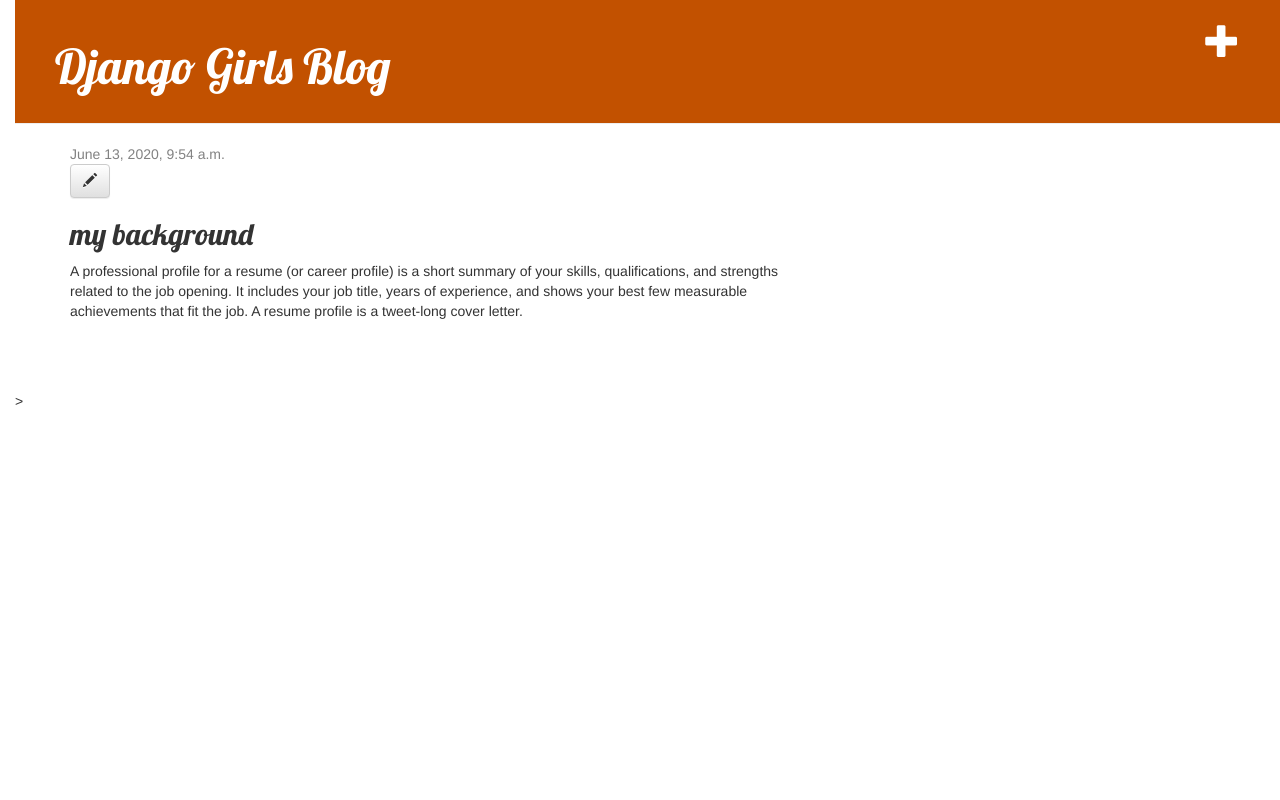
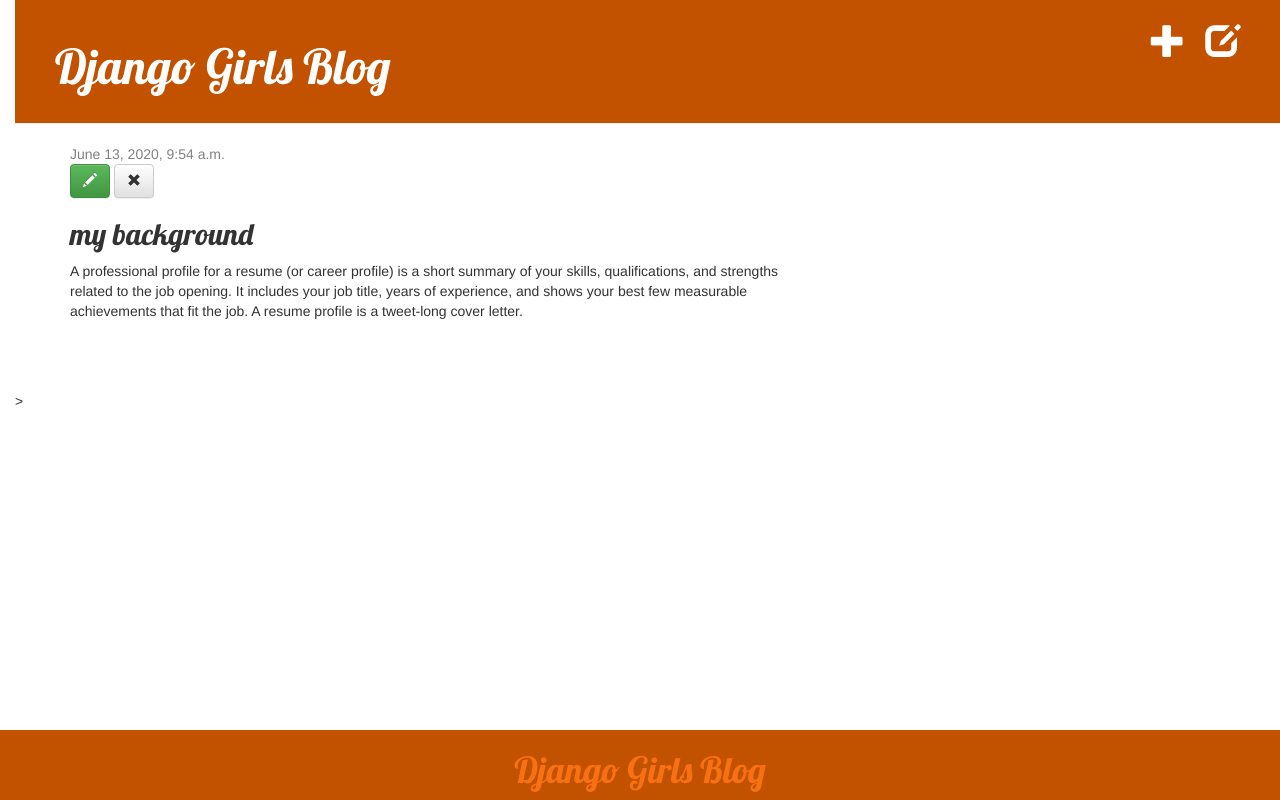
Before and after one commit to angelnagaba/DjangoClasses, a Django app: page /post/3/ in a window 1280 px wide. Run offline with Django 3.2, Linux system fonts and the light colour scheme; data comes from the database, SQL or seed files in the repository; both versions use the stored data as it was after the commit; some libraries are stand-ins or nearby versions.

Commit message:
Modified posts to enable more actions

```diff
--- a/blog/templates/blog/base.html
+++ b/blog/templates/blog/base.html
@@ -7,11 +7,23 @@
         <link rel="stylesheet" href="//maxcdn.bootstrapcdn.com/bootstrap/3.2.0/css/bootstrap-theme.min.css">
         <link href='//fonts.googleapis.com/css?family=Lobster&subset=latin,latin-ext' rel='stylesheet' type='text/css'>
         <link rel="stylesheet" href="{% static 'css/blog.css' %}">
+       <style>
+       .footer{
+        position: fixed;
+        left: 0;
+        bottom: 0;
+        width: 100%;
+        background-color: #C25100;
+        color: white;
+        text-align: center;
 
+       }
+       </style>
 
     </head>
     <body>
         <div class="page-header">
+            <a href="{% url 'post_draft_list' %}" class="top-menu"><span class="glyphicon glyphicon-edit"></span></a>
             <a href="{% url 'post_new' %}" class="top-menu"><span class="glyphicon glyphicon-plus"></span></a>
             <h1><a href="/">Django Girls Blog</a></h1>
         </div>
@@ -23,6 +35,10 @@
                 </div>
             </div>
         </div>
-        <div class="page-footer"></div>
+        <div class="footer">
+            <!--<a href="{% url 'post_draft_list' %}" class="top-menu"><span class="glyphicon glyphicon-edit"></span></a>
+            <a href="{% url 'post_new' %}" class="top-menu"><span class="glyphicon glyphicon-plus"></span></a>-->
+            <h1><a href="/">Django Girls Blog</a></h1>
+        </div>
     </body>>
 </html>
--- a/blog/templates/blog/post_detail.html
+++ b/blog/templates/blog/post_detail.html
@@ -3,11 +3,14 @@
 {% block content %}
     <div class="post">
         {% if post.published_date %}
-            <div class="date">
-                {{ post.published_date }}
-            </div>
+        <div class="date">
+            {{ post.published_date }}
+        </div>
+        {% else %}
+        <a class="btn btn-success" href="{% url 'post_publish' pk=post.pk %}">Publish</a>
         {% endif %}
-        <a class="btn btn-default" href="{% url 'post_edit' pk=post.pk %}"><span class="glyphicon glyphicon-pencil"></span></a>
+        <a class="btn btn-success" href="{% url 'post_edit' pk=post.pk %}"><span class="glyphicon glyphicon-pencil"></span></a>
+        <a class="btn btn-default" href="{% url 'post_delete' pk=post.pk %}"><span class="glyphicon glyphicon-remove"></span></a>
         <h2>{{ post.title }}</h2>
         <p>{{ post.text|linebreaksbr }}</p>
     </div>
--- a/blog/templates/blog/post_edit.html
+++ b/blog/templates/blog/post_edit.html
@@ -4,6 +4,8 @@
     <h2>New post</h2>
     <form method="POST" class="post-form">{% csrf_token %}
         {{ form.as_p }}
-        <button type="submit" class="save btn btn-default">Save</button>
+        <button type="submit" class="save btn btn-success">Submit</button>
+        <button type="submit" class="save btn btn-success m-1">Save as draft</button>
+
     </form>
 {% endblock %}
--- a/blog/templates/blog/post_list.html
+++ b/blog/templates/blog/post_list.html
@@ -1,13 +1,18 @@
 {% extends 'blog/base.html' %}
+{% load static %}
 
 {% block content %}
+<img src="{% static 'images/angel.jpg' %}"/>
     {% for post in posts %}
+
+
         <div class="post">
             <div class="date">
                 {{ post.published_date }}
             </div>
             <h2><a href="{% url 'post_detail' pk=post.pk %}">{{ post.title }}</a></h2>
             <p>{{ post.text|linebreaksbr }}</p>
+
         </div>
     {% endfor %}
 {% endblock %}
--- a/blog/urls.py
+++ b/blog/urls.py
@@ -5,5 +5,8 @@
   path('post/<int:pk>/', views.post_detail, name='post_detail'),
   path('post/new/', views.post_new, name='post_new'),
   path('post/<int:pk>/edit/', views.post_edit, name='post_edit'),
+  path('drafts/', views.post_draft_list, name='post_draft_list'),
+  path('post/<pk>/publish/', views.post_publish, name='post_publish'),
+  path('post/<pk>/delete',views.post_delete, name = 'post_delete'),
 
 ]
--- a/blog/views.py
+++ b/blog/views.py
@@ -14,18 +14,22 @@
 def post_detail(request, pk):
     post = get_object_or_404(Post, pk=pk)
     return render(request, 'blog/post_detail.html', {'post': post})
+
+    #Creating a new post
 def post_new(request):
     if request.method == "POST":
         form = PostForm(request.POST)
         if form.is_valid():
             post = form.save(commit=False)
             post.author = request.user
-            post.published_date = timezone.now()
+            #post.published_date = timezone.now()
             post.save()
             return redirect('post_detail', pk=post.pk)
     else:
         form = PostForm()
     return render(request, 'blog/post_edit.html', {'form': form})
+
+#the view for editing posts
 def post_edit(request, pk):
     post = get_object_or_404(Post, pk=pk)
     if request.method == "POST":
@@ -33,12 +37,28 @@
         if form.is_valid():
             post = form.save(commit=False)
             post.author = request.user
-            post.published_date = timezone.now()
+            #post.published_date = timezone.now()
             post.save()
             return redirect('post_detail', pk=post.pk)
     else:
         form = PostForm(instance=post)
     return render(request, 'blog/post_edit.html', {'form': form})
+
+#the view for drafts of posts
+def post_draft_list(request):
+    posts = Post.objects.filter(published_date__isnull=True).order_by('created_date')
+    return render(request, 'blog/post_draft_list.html', {'posts': posts})
+
+#publishing drafts
+def post_publish(request, pk):
+    post = get_object_or_404(Post, pk=pk)
+    post.publish()
+    return redirect('post_detail', pk=pk)
+def post_delete(request, pk):
+    post = get_object_or_404(Post, pk=pk)
+    post.delete()
+    return redirect('post_list')
+
 #class-based views
 #class TestView(View):
 #   def get(self, request, *args, **kwargs):
```
Also changed, not shown: blog/templates/blog/post_draft_list.html (added, +11 -0 lines), db.sqlite3.
